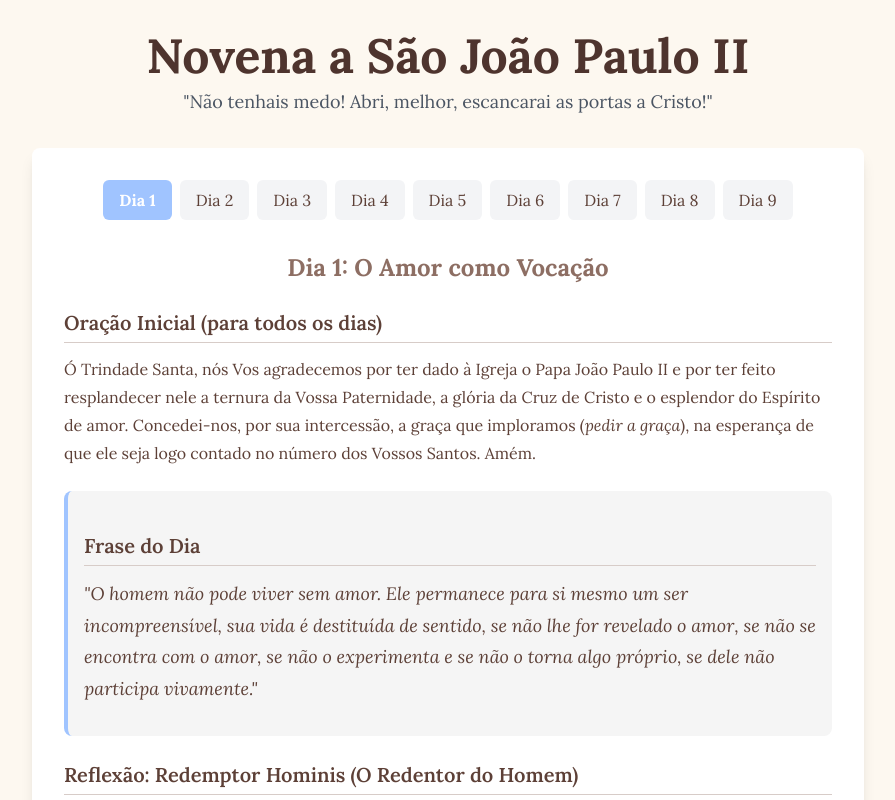
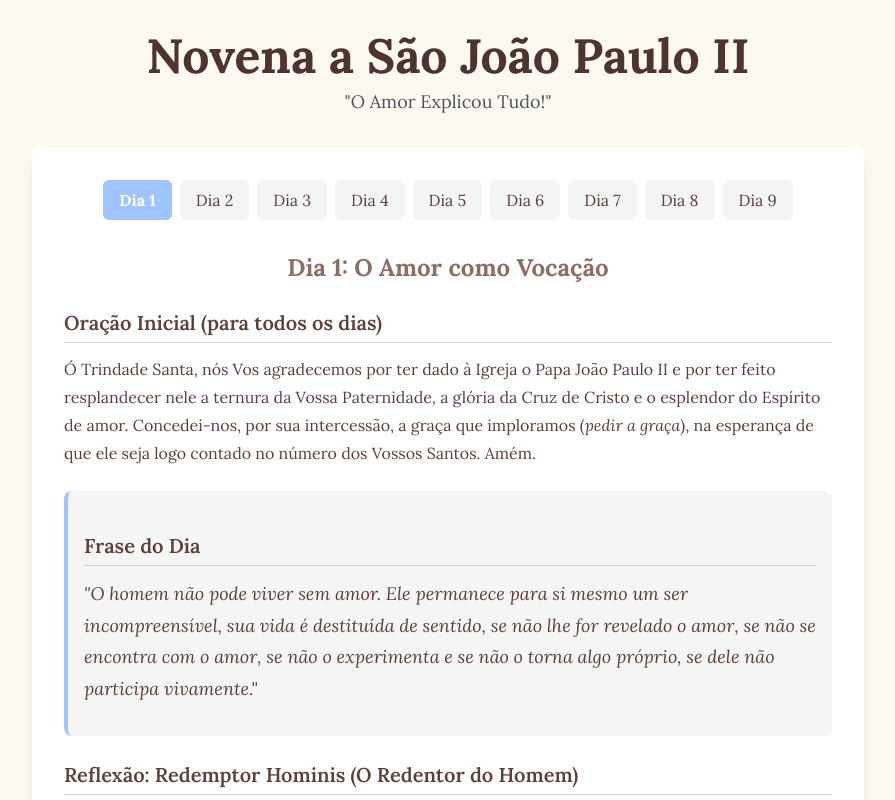
Before and after one commit to Geo0703/Novena-SJPII, a plain HTML site: page index.html in a window 1280 px wide. Shown: the top 800 px of the page, without its empty margins (192-1087 px from the left). Drawn offline with nearby package versions, Linux system fonts and the light colour scheme.

Commit message:
Att no index

```diff
--- a/index.html
+++ b/index.html
@@ -39,7 +39,7 @@
 
         <header class="text-center mb-8">
             <h1 class="text-4xl md:text-5xl font-bold text-[#4E342E]">Novena a São João Paulo II</h1>
-            <p class="text-lg mt-2 text-gray-600">"Não tenhais medo! Abri, melhor, escancarai as portas a Cristo!"</p>
+            <p class="text-lg mt-2 text-gray-600">"O Amor Explicou Tudo!"</p>
         </header>
 
         <div class="bg-white rounded-lg shadow-lg p-6 md:p-8">
```
